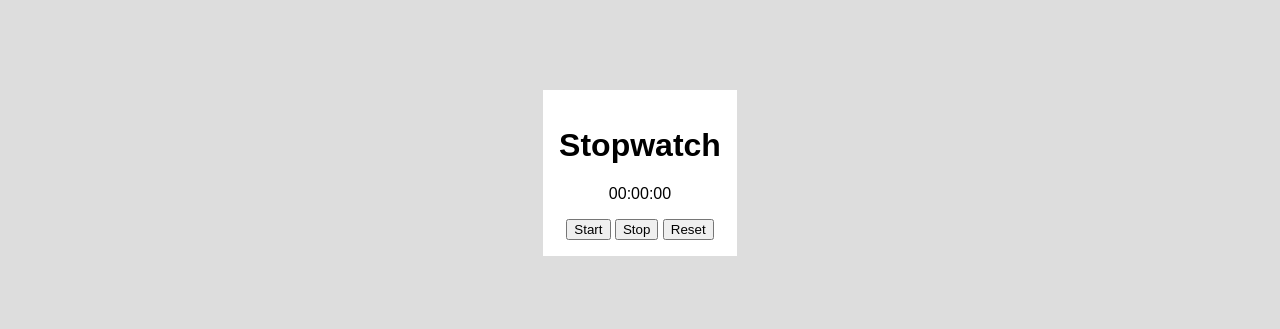
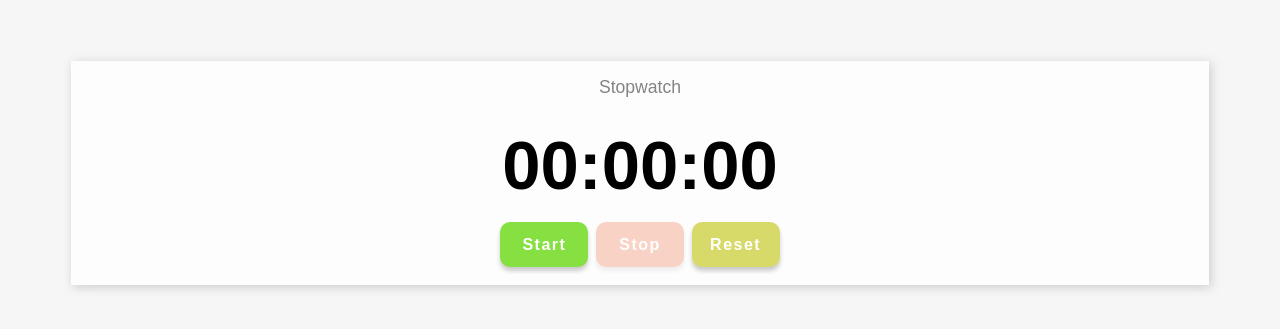
Before and after one commit to Endertle/vanilla-javascript-stopwatch, a plain HTML site: page index.html in a window 1280 px wide. Shown: the part 235-564 px from the top of the page. Drawn offline with Linux system fonts and the light colour scheme.

Commit message:
done the fist part

```diff
--- a/index.html
+++ b/index.html
@@ -16,7 +16,7 @@
       <button class="btn btn-start" id="start" onclick="setStartFalse()">
         Start
       </button>
-      <button class="btn btn-stop" id="stop">Stop</button>
+      <button class="btn btn-stop" id="stop" disabled>Stop</button>
       <button class="btn btn-reset" id="reset">Reset</button>
     </div>
     <script src="/index.js"></script>
--- a/index.js
+++ b/index.js
@@ -58,10 +58,20 @@ function stopTimer(event) {
 
 startBtn.addEventListener("click", function (event) {
   startTimer(event);
+  //Disabled
+  startBtn.disabled = true;
+  startBtn.style.opacity = 0.3;
+  stopBtn.disabled = false;
+  stopBtn.style.opacity = 1;
 });
 stopBtn.addEventListener("click", function (event) {
   stopTimer(event);
+  // Disabled
+  startBtn.disabled = false;
+  startBtn.style.opacity = 1;
+  stopBtn.disabled = true;
+  stopBtn.style.opacity = 0.3;
 });
 resetBtn.addEventListener("click", function (event) {
-  resetBtnTimer(event);
+  resetTimer(event);
 });
--- a/styles.css
+++ b/styles.css
@@ -7,11 +7,74 @@ body {
   display: grid;
   place-items: center;
   min-height: 100vh;
-  background: #ddd;
+  background: #f6f6f6;
 }
 
 .container {
-  background: #fff;
+  background: #fdfdfd;
   padding: 1rem;
   text-align: center;
+  width: 90%;
+  box-shadow: 2px 2px 10px #cbcbcb;
 }
+
+.container h1 {
+  font-size: 1.1em;
+  font-weight: 400;
+  color: #848484;
+  margin-top: 0;
+}
+
+.timer-container {
+  padding: 1rem;
+}
+
+.timer {
+  font-size: 4.3rem;
+  margin: 0;
+  font-weight: bold;
+}
+
+.btn {
+  font-size: 1rem;
+  font-weight: bold;
+  padding: auto;
+  width: 5.5rem;
+  min-height: 2.8rem;
+  margin: 0.1rem;
+  border-radius: 10px;
+  border: none;
+  box-shadow: 0 4px 4px #cbcbcb;
+  cursor: pointer;
+  color: #fff;
+  letter-spacing: 1.5px;
+  background: none;
+}
+
+.btn-start {
+  background: #87e041;
+  transition: background 0.4s;
+}
+
+.btn-start:hover {
+  background: #80d23f;
+}
+
+.btn-stop {
+  background: #f3734b;
+  opacity: 0.3;
+  transition: opacity 0.5s, background 1s;
+}
+
+.btn-stop:hover {
+  background: #d96541;
+}
+
+.btn-reset {
+  background: #d7d969;
+  transition: background 1s;
+}
+
+.btn-reset:hover {
+  background: #b9bb59;
+}
```
